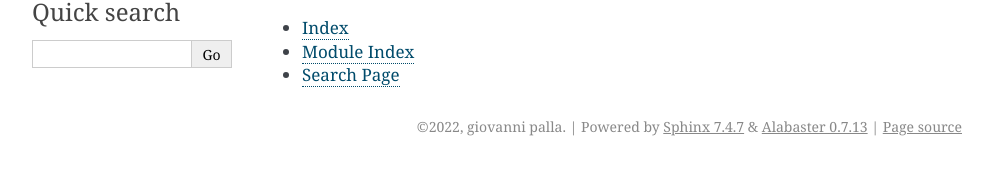
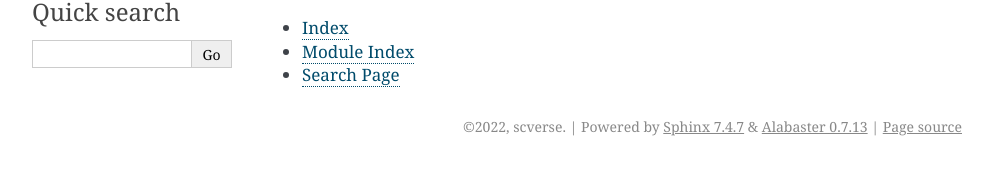
Before and after one commit to scverse/napari-spatialdata, a Sphinx documentation site: the page built from docs/index.rst, in a window 1280 px wide. Shown: the part 250-425 px from the top of the page, without its empty margins (148-1140 px from the left). Built offline with Sphinx 7.4.7, drawn with Linux system fonts in a browser that asks for light colours.

Commit message:
Update docs/conf.py
Co-authored-by: Giovanni Palla <25887487+giovp@users.noreply.github.com>

```diff
--- a/docs/conf.py
+++ b/docs/conf.py
@@ -46,7 +46,7 @@ main_doc = "index"
 
 # General information about the project.
 project = "napari-spatialdata"
-copyright = "2022, giovanni palla"
+copyright = "2022, scverse"
 author = "giovanni palla"
 
 # The version info for the project you're documenting, acts as replacement for
```
